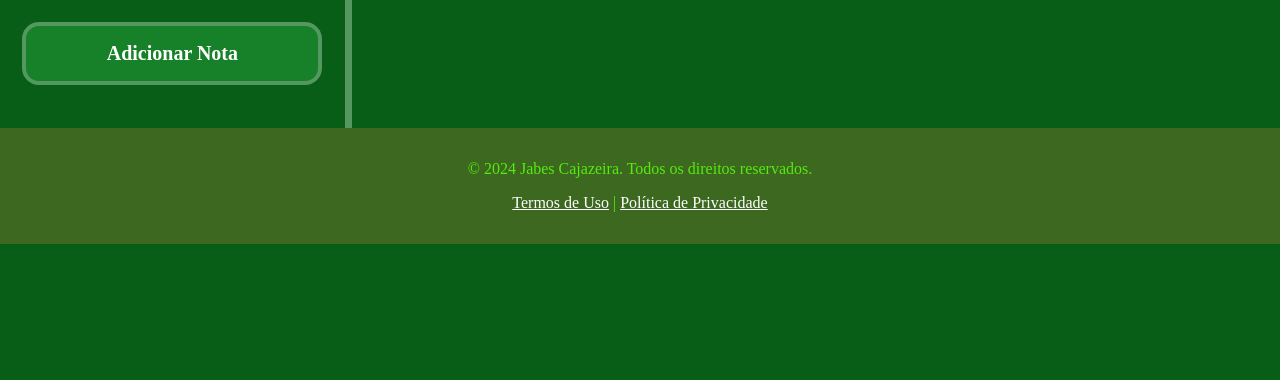
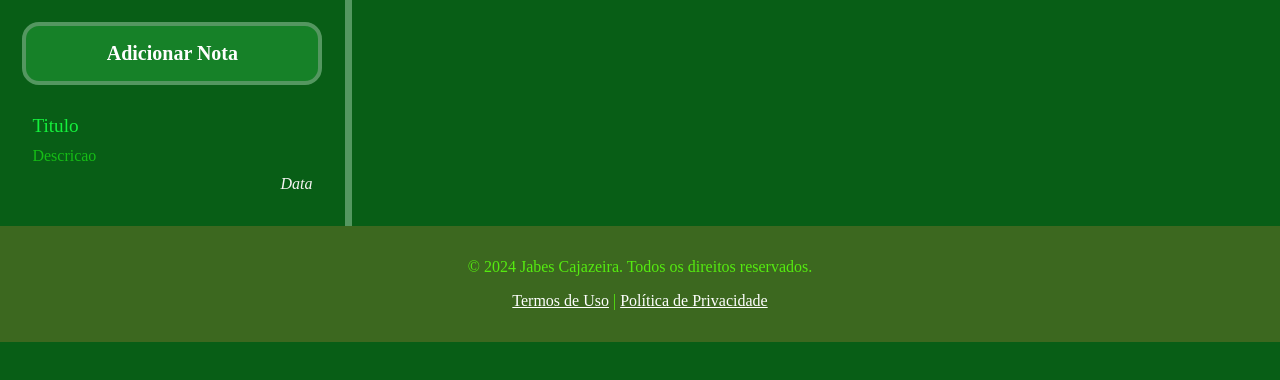
Before and after one commit to MrJabes762/Aplicativo-De-Notas, a website built with Vite: page AplicativoDeNotas/index.html in a window 1280 px wide. Built offline with nearby package versions, Linux system fonts and the light colour scheme.

Commit message:
parte  inicial das notas lado esquerdo

```diff
--- a/AplicativoDeNotas/src/css/style.css
+++ b/AplicativoDeNotas/src/css/style.css
@@ -44,31 +44,33 @@ body {
     color: #e4eee4;
 }
 
-.lista-notas-item {
+.notas_lista-item {
     cursor: pointer;
 }
 
-.lista_notas-item--selected {
+.notas_lista-item--selected {
     background: #eeeeee;
     border-radius: 7px;
     font-weight: bold;
 }
 
 .notas_pequenas-titulo,
-.notas_pequenas-salvas {
+.notas_pequenas-salvas {/*parte do card com notas*/
     padding: 10px;
 }
 
 .notas_pequenas-titulo {
     font-size: 1.2em;
+    color: #15f13d;
 }
 
 .notas_pequenas-corpo {
     padding: 0 10px;
+    color: rgb(22, 189, 22);
 }
 
 .notas_pequenas-salvas {
-    color: #aaaaaa;
+    color: #f7f5f5;
     font-style: italic;
     text-align: right;
 }
--- a/AplicativoDeNotas/src/js/main.js
+++ b/AplicativoDeNotas/src/js/main.js
@@ -4,10 +4,15 @@ document.querySelector('#app').innerHTML = `
   <div class = "notas">
       <div class = "barra__de__Divisao">
         <button class = "botao_Adicionar" type- "button">Adicionar Nota</button>
-        <div class = "lista_notas">
-
+          <div class = "notas_lista">
+              <div class = "lista-notas-item">
+                <div class = "notas_pequenas-titulo">Titulo</div>
+                <div class = "notas_pequenas-corpo">Descricao</div>
+                <div class = "notas_pequenas-salvas">Data</div>
+              </div>
+          </div>
+      </div>
+        <div class ="notas_visualizacao">
         </div>
-      </div>
-      <div class =
   </div>
 `
```
